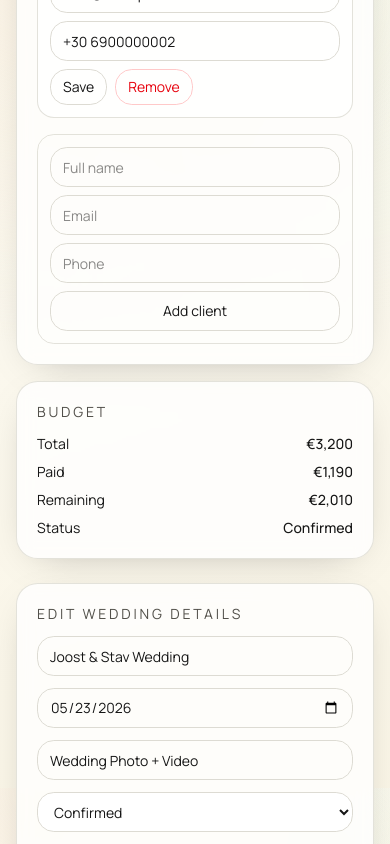
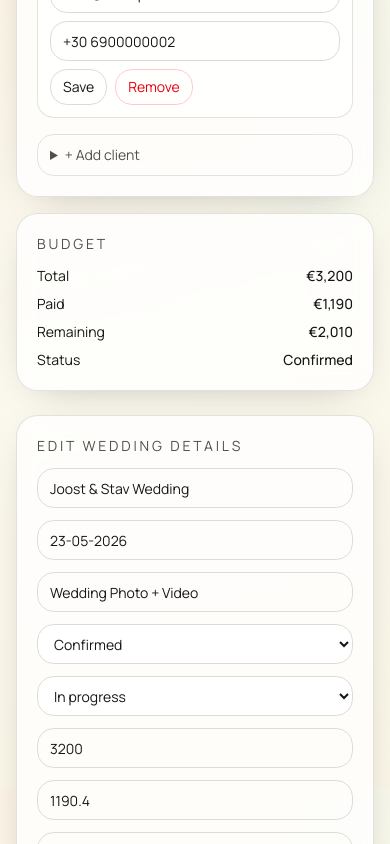
Before and after one commit to chrisster/six-stories-weddings, a Next.js app: page /admin/projects/demo-project-joost-stav in a window 390 px wide. Shown: the part 900-1744 px from the top of the page. Built offline with nearby package versions, Linux system fonts and the light colour scheme; no server answers.

Commit message:
Toggle add-client form, dd-mm-yyyy date input, save button outside section

```diff
--- a/src/app/admin/projects/[id]/page.tsx
+++ b/src/app/admin/projects/[id]/page.tsx
@@ -20,6 +20,15 @@ type ProjectPageProps = {
 
 function currency(value: number) {
   return new Intl.NumberFormat("en-US", { style: "currency", currency: "EUR", maximumFractionDigits: 0 }).format(value);
+}
+
+function toDisplayDate(iso: string): string {
+  if (!iso) return "";
+  const parts = iso.split("-");
+  if (parts.length === 3 && parts[0].length === 4) {
+    return `${parts[2]}-${parts[1]}-${parts[0]}`;
+  }
+  return iso;
 }
 
 const priorityBadge: Record<string, string> = {
@@ -88,13 +97,18 @@ export default async function ProjectDetailPage({ params }: ProjectPageProps) {
               </li>
             ))}
           </ul>
-          <form action={addClientToProjectAction} className="mt-4 grid gap-2 rounded-xl border border-border/80 p-3 sm:grid-cols-3">
+          <details className="mt-4 rounded-xl border border-border/80">
+            <summary className="cursor-pointer select-none px-3 py-2.5 text-sm text-muted-foreground hover:text-foreground">+ Add client</summary>
+            <div className="p-3">
+              <form action={addClientToProjectAction} className="grid gap-2 sm:grid-cols-3">
                 <input type="hidden" name="projectId" value={project.id} />
                 <input name="fullName" placeholder="Full name" required className="h-10 rounded-xl border border-border px-3 text-sm" />
                 <input name="email" type="email" placeholder="Email" className="h-10 rounded-xl border border-border px-3 text-sm" />
                 <input name="phone" placeholder="Phone" className="h-10 rounded-xl border border-border px-3 text-sm" />
                 <button type="submit" className="h-10 rounded-xl border border-border px-3 text-sm sm:col-span-3 sm:justify-self-start">Add client</button>
               </form>
+            </div>
+          </details>
         </article>
 
         <article className="soft-panel p-5">
@@ -113,10 +127,10 @@ export default async function ProjectDetailPage({ params }: ProjectPageProps) {
           <h3 className="text-sm tracking-[0.2em] text-muted-foreground uppercase">Edit Wedding Details</h3>
           {!hasSupabaseEnv ? <p className="text-xs text-muted-foreground">Read-only in demo mode.</p> : null}
         </div>
-        <form action={updateProjectAction} className="grid gap-3 sm:grid-cols-2 xl:grid-cols-4">
+        <form id="edit-wedding-form" action={updateProjectAction} className="grid gap-3 sm:grid-cols-2 xl:grid-cols-4">
           <input type="hidden" name="projectId" value={project.id} />
           <input name="title" required defaultValue={project.title} className="h-10 rounded-xl border border-border px-3 text-sm" />
-          <input name="eventDate" type="date" required defaultValue={project.eventDate} className="h-10 rounded-xl border border-border px-3 text-sm" />
+          <input name="eventDate" type="text" required defaultValue={toDisplayDate(project.eventDate)} placeholder="DD-MM-YYYY" className="h-10 rounded-xl border border-border px-3 text-sm" />
           <input name="projectType" defaultValue={project.projectType} className="h-10 rounded-xl border border-border px-3 text-sm" />
           <select name="status" defaultValue={project.status} className="h-10 rounded-xl border border-border bg-white px-3 text-sm">
             <option value="draft">Draft</option>
@@ -135,9 +149,12 @@ export default async function ProjectDetailPage({ params }: ProjectPageProps) {
           <input name="budgetTotal" type="number" min="0" step="0.01" defaultValue={project.budgetTotal} className="h-10 rounded-xl border border-border px-3 text-sm" />
           <input name="amountPaid" type="number" min="0" step="0.01" defaultValue={project.amountPaid} className="h-10 rounded-xl border border-border px-3 text-sm" />
           <input name="notes" defaultValue={project.notes || ""} placeholder="Notes" className="h-10 rounded-xl border border-border px-3 text-sm sm:col-span-2" />
-          <button type="submit" className="h-10 rounded-xl border border-foreground bg-foreground px-4 text-sm text-background xl:justify-self-start">Save wedding</button>
         </form>
       </section>
+
+      <div className="flex">
+        <button type="submit" form="edit-wedding-form" className="h-10 rounded-xl border border-foreground bg-foreground px-4 text-sm text-background">Save wedding</button>
+      </div>
 
       <section className="soft-panel p-5">
         <h3 className="mb-3 text-sm tracking-[0.2em] text-muted-foreground uppercase">Crew</h3>
--- a/src/app/admin/projects/actions.ts
+++ b/src/app/admin/projects/actions.ts
@@ -241,7 +241,11 @@ export async function updateProjectAction(formData: FormData) {
   }
 
   const title = String(formData.get("title") || "").trim();
-  const eventDate = String(formData.get("eventDate") || "").trim();
+  // Accept DD-MM-YYYY (display format) and convert to YYYY-MM-DD for storage
+  const rawDate = String(formData.get("eventDate") || "").trim();
+  const eventDate = /^\d{2}-\d{2}-\d{4}$/.test(rawDate)
+    ? `${rawDate.slice(6)}-${rawDate.slice(3, 5)}-${rawDate.slice(0, 2)}`
+    : rawDate;
   const projectType = String(formData.get("projectType") || "Wedding").trim();
   const status = String(formData.get("status") || "draft").trim();
   const editingStatus = String(formData.get("editingStatus") || "not_started").trim();
```
Lines whose indentation alone changed are shown as unchanged.
